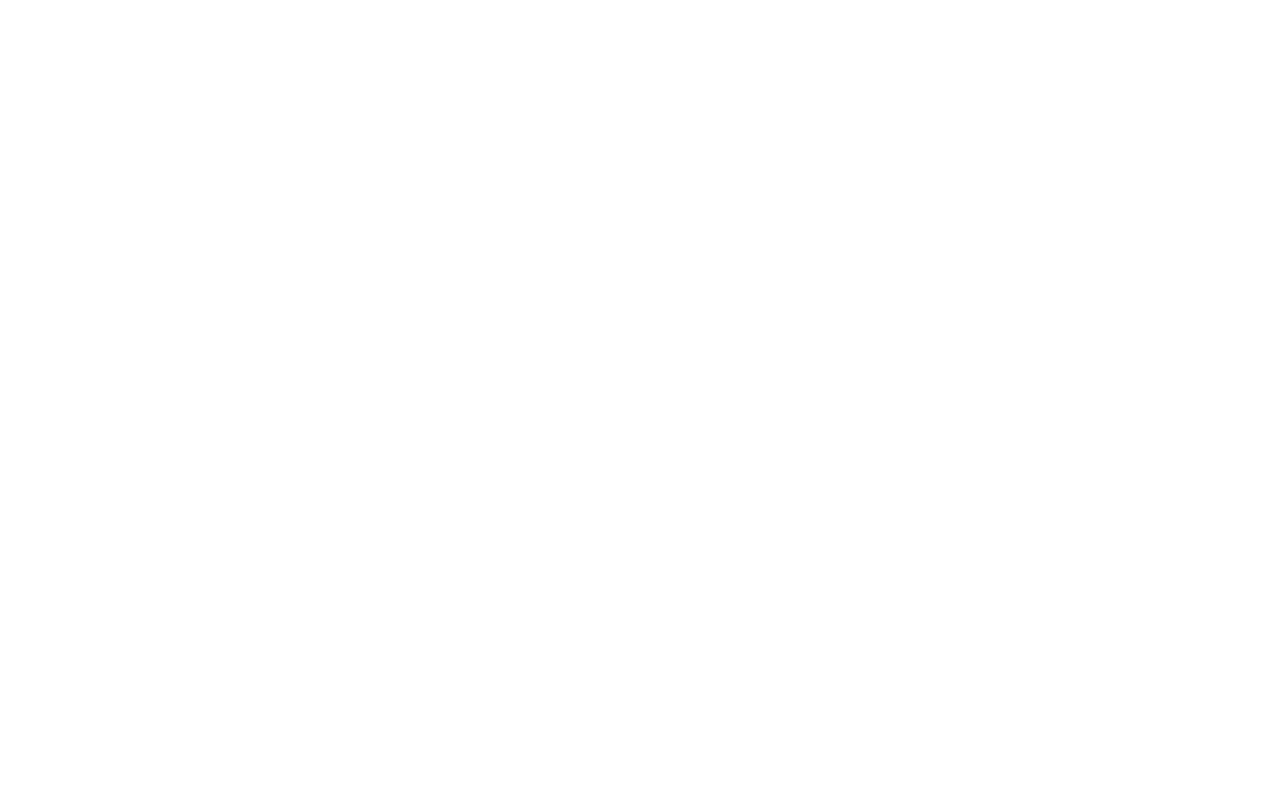
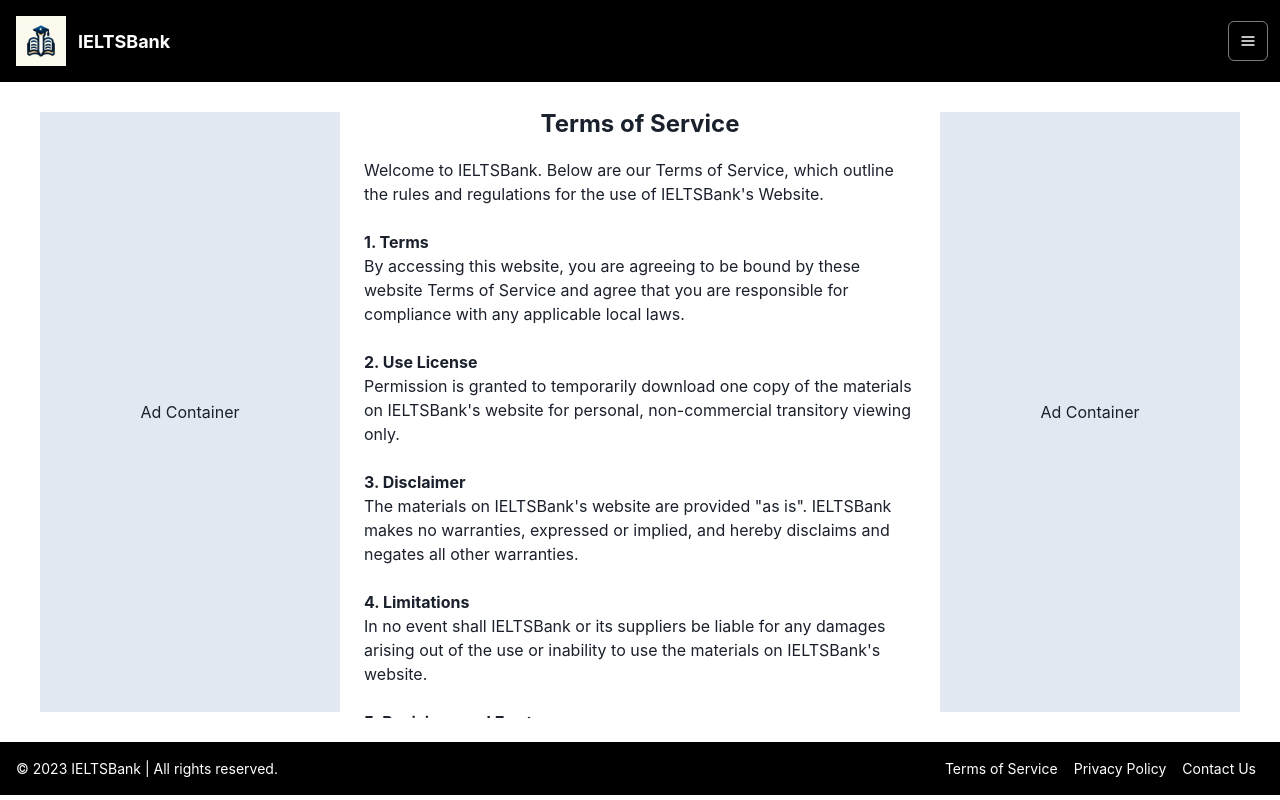
Before and after one commit to SeleemS/ielts-react, a React (Create React App) app: page /termsofservice in a window 1280 px wide. Before the commit this address had no page. Built offline with nearby package versions, Linux system fonts and the light colour scheme.

Commit message:
Add termsofservice

```diff
--- a/src/App.js
+++ b/src/App.js
@@ -4,6 +4,7 @@
 import ReadingQuestion from './pages/ReadingQuestion';
 import WritingQuestion from './pages/WritingQuestion';
 import PrivacyPolicy from './pages/PrivacyPolicy';
+import TermsOfService from './pages/TermsOfService';
 
 function App() {
   return (
@@ -13,6 +14,7 @@
               <Route path="/readingquestion/:id" element={<ReadingQuestion />} />
               <Route path="/writingquestion/:id" element={<WritingQuestion />} />
               <Route path="/privacypolicy/" element={<PrivacyPolicy />} />
+                <Route path="/termsofservice/" element={<TermsOfService />} />
               {/* ... other routes */}
           </Routes>
       </Router>
--- a/src/components/Footer.js
+++ b/src/components/Footer.js
@@ -2,6 +2,7 @@
 import { Box, Container, Text, Flex, Link, Spacer } from '@chakra-ui/react';
 import { Link as RouterLink } from 'react-router-dom';
 import PrivacyPolicy from '../pages/PrivacyPolicy';
+import TermsOfService from '../pages/TermsOfService';
 
 const Footer = () => {
     return (
@@ -11,7 +12,7 @@
                     <Text fontSize="sm">© {new Date().getFullYear()} IELTSBank | All rights reserved.</Text>
                     <Spacer />
                     <Flex mt={{ base: 4, md: 0 }}>
-                        <Link href="#" mx={2} fontSize="sm">
+                        <Link href="/termsofservice" mx={2} fontSize="sm">
                             Terms of Service
                         </Link>
                         {/* Updated Privacy Policy Link */}
--- /dev/null
+++ b/src/pages/TermsOfService.js
@@ -0,0 +1,67 @@
+import React from 'react';
+import { Box, Flex, VStack, Text, useBreakpointValue } from '@chakra-ui/react';
+import Navbar from '../components/Navbar';
+import Footer from '../components/Footer';
+
+const TermsOfService = () => {
+    const adDisplay = useBreakpointValue({ base: 'none', md: 'block' });
+
+    return (
+        <Box>
+            <Navbar />
+            <Flex
+                direction={{ base: "column", md: "row" }}
+                justify="space-between"
+                align="center"
+                wrap="wrap"
+                px={{ md: 8 }}
+                py={6}
+            >
+                <Flex display={adDisplay} width="300px" height="600px" bg="gray.200" mx={2} justifyContent="center" alignItems="center">
+                    <Flex justifyContent="center" alignItems="center" width="100%" height="100%">
+                        <Text>Ad Container</Text>
+                    </Flex>
+                </Flex>
+
+                <VStack spacing={4} flex="1" minWidth="300px" px={4}>
+                    <Text fontSize="2xl" fontWeight="bold">Terms of Service</Text>
+                    <Box overflowY="auto" maxH="70vh" width="100%">
+                        <Text>
+                            Welcome to IELTSBank. Below are our Terms of Service, which outline the rules and regulations for the use of IELTSBank's Website.<br /><br />
+
+                            <strong>1. Terms</strong><br />
+                            By accessing this website, you are agreeing to be bound by these website Terms of Service and agree that you are responsible for compliance with any applicable local laws.<br /><br />
+
+                            <strong>2. Use License</strong><br />
+                            Permission is granted to temporarily download one copy of the materials on IELTSBank's website for personal, non-commercial transitory viewing only.<br /><br />
+
+                            <strong>3. Disclaimer</strong><br />
+                            The materials on IELTSBank's website are provided "as is". IELTSBank makes no warranties, expressed or implied, and hereby disclaims and negates all other warranties.<br /><br />
+
+                            <strong>4. Limitations</strong><br />
+                            In no event shall IELTSBank or its suppliers be liable for any damages arising out of the use or inability to use the materials on IELTSBank's website.<br /><br />
+
+                            <strong>5. Revisions and Errata</strong><br />
+                            The materials appearing on IELTSBank's website could include technical, typographical, or photographic errors. IELTSBank does not warrant that any of the materials on its website are accurate, complete, or current.<br /><br />
+
+                            <strong>6. Site Terms of Use Modifications</strong><br />
+                            IELTSBank may revise these Terms of Service for its website at any time without notice. By using this website, you are agreeing to be bound by the current version of these Terms of Service.<br /><br />
+
+                            <strong>Last Updated:</strong> December 11, 2023<br /><br />
+                            If you have any questions about these Terms of Service, please contact us.
+                        </Text>
+                    </Box>
+                </VStack>
+
+                <Flex display={adDisplay} width="300px" height="600px" bg="gray.200" mx={2} justifyContent="center" alignItems="center">
+                    <Flex justifyContent="center" alignItems="center" width="100%" height="100%">
+                        <Text>Ad Container</Text>
+                    </Flex>
+                </Flex>
+            </Flex>
+            <Footer />
+        </Box>
+    );
+};
+
+export default TermsOfService;
```
